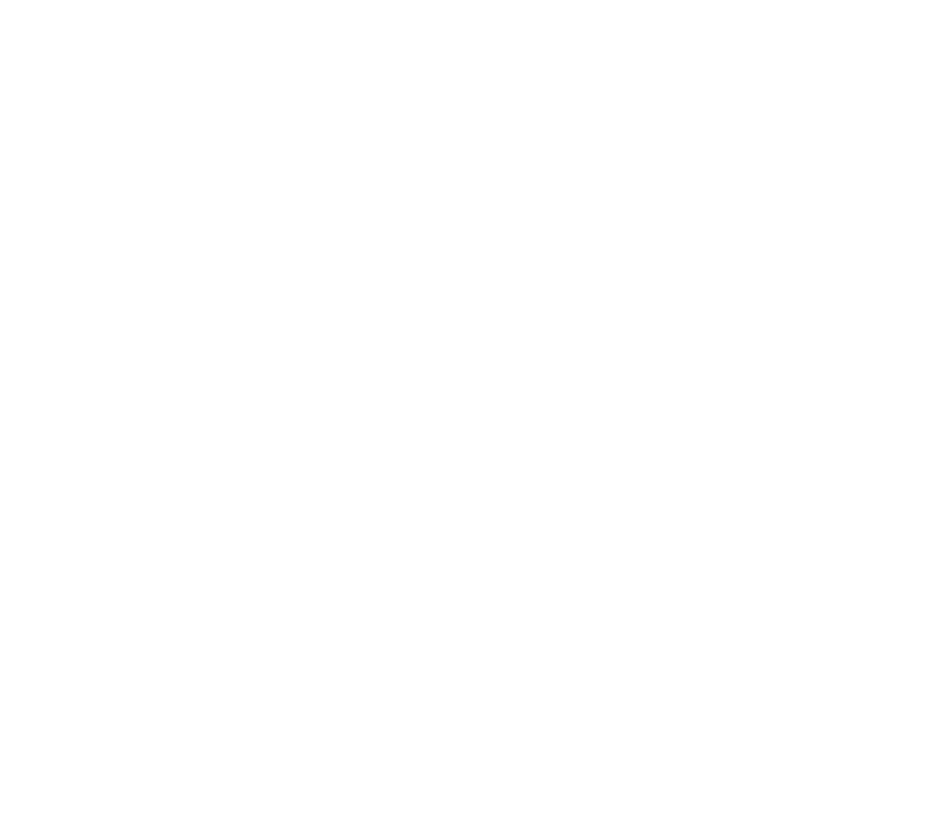
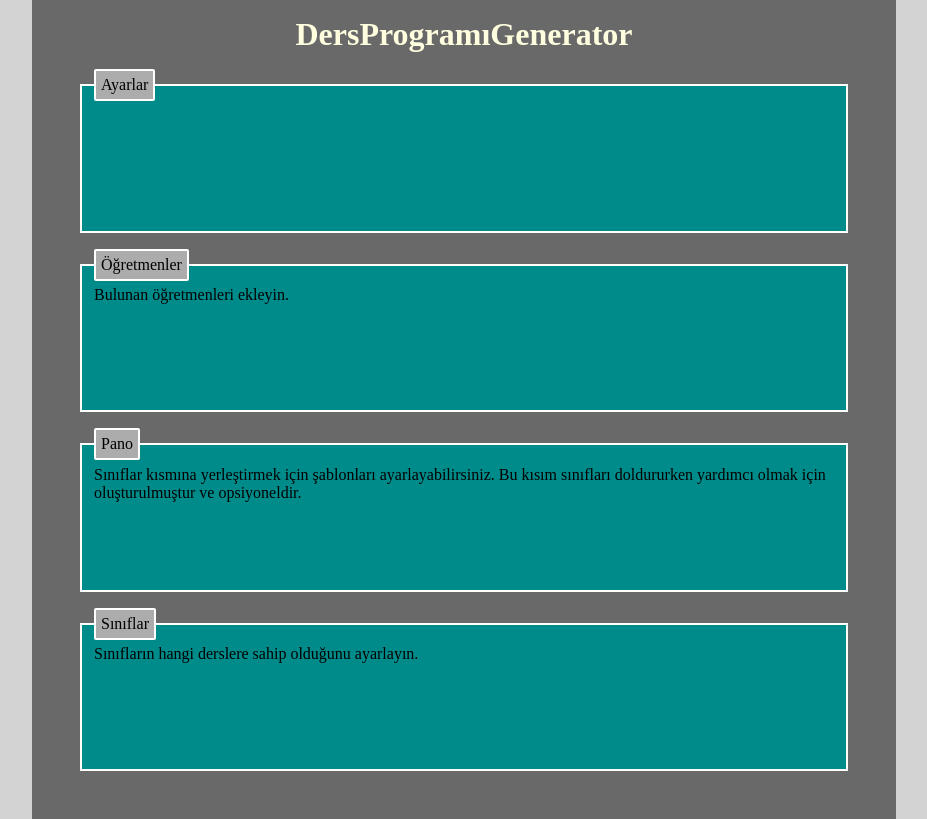
Before and after one commit to EmrahGK/website-project-4, a plain HTML site: page main/index.html in a window 1280 px wide. Shown: the whole page, without its empty margins (176-1103 px from the left). Drawn offline with Linux system fonts and the light colour scheme; a web font is replaced by a local one.

Commit message:
dasdasdasasdasas
asdasdasda

```diff
--- a/main/index.html
+++ b/main/index.html
@@ -1,24 +1,56 @@
 <!DOCTYPE html>
 <html lang="en">
-
    <head>
       <meta charset="utf-8" />
       <meta name="author" content="EmrahGk and Dennis(Alan404)" />
       <meta name="viewport" content="width=device-width, initial-scale=1" />
-    <meta name="description" content="Ders programı" />
+      <link rel="icon" href="https://glitch.com/favicon.ico" />
+      <title>Ders Programı Oluşturucu</title>
+      <meta name="description" content="Ders programı generatörü" />
       <meta name="robots" content="index,follow" />
       <meta property="og:title" content="Hello World!" />
       <meta property="og:type" content="article" />
       <meta property="og:url" content="https://glitch-hello-website.glitch.me/" />
       <meta property="og:description" content="A simple website, built with Glitch. Remix it to get your own." />
-    <link rel="stylesheet" href="/style.css" />
-    <script src="/script.js" defer></script>
-    <title>Ders Programı Oluşturucu</title>
-
+      <link rel="stylesheet" href="./style.css">
+      <script src="./script.js"></script>
    </head>
-
    <body>
-
+        <main>
+            <header>
+                <h1>DersProgramıGenerator</h1>
+            </header>
+            <fieldset>
+                <legend>
+                Ayarlar
+                </legend>
+                <!-- load, save, (localStorage) export save, import save (filesystem) -->
+            </fieldset>
+            <fieldset>
+                <legend>
+                Öğretmenler
+                </legend>
+                <span class="color-secondary">
+                Bulunan öğretmenleri ekleyin.
+                </span>
+            </fieldset>
+            <fieldset>
+                <legend>
+                Pano
+                </legend>
+                <span class="color-secondary">
+                Sınıflar kısmına yerleştirmek için şablonları ayarlayabilirsiniz.
+                Bu kısım sınıfları doldururken yardımcı olmak için oluşturulmuştur ve opsiyoneldir.
+                </span>
+            </fieldset>
+            <fieldset>
+                <legend>
+                Sınıflar
+                </legend>
+                <span class="color-secondary">Sınıfların hangi derslere sahip olduğunu ayarlayın.</span>
+            </fieldset>
+            <footer>
+            </footer>
+        </main>
    </body>
-
 </html>
--- a/main/script.js
+++ b/main/script.js
@@ -0,0 +1,26 @@
+/*
+  ProgramIdentifier
+
+d{a}[:{b}] where 0 < a < 6 and 0 < b < 9
+
+d1 = monday
+d5 = friday
+etc
+
+d1:8 - monday, 8th period
+
+*/
+
+const Schemas = {
+  Teacher: {
+    name: String,
+    subject: String,
+    unavailability: ["String,ProgramIdentifier"],
+    id: "String,Unique",
+  },
+  Class: {
+    subjects: ["String:Teacher.id"]
+  }
+}
+
+console.log("UwU");
--- a/main/style.css
+++ b/main/style.css
@@ -0,0 +1,42 @@
+@import url("https://fonts.cdnfonts.com/css/beautiful-people-personal-use");
+@import url("https://fonts.cdnfonts.com/css/tj-lordo-one");
+
+*{
+    margin: 0;
+    color: black;
+}
+
+body{
+    background-color: lightgray;
+}
+main{
+    margin-top: 0;
+    margin: 0 auto;
+    background-color: dimgrey;
+    padding: 3em;
+    padding-top: 1em;
+    width: 60%;
+}
+
+header h1{
+    text-align: center;
+    color:lightyellow;
+
+}
+
+fieldset{
+    margin: 1em 0 0 0;
+    min-height: 18vh;
+    border: 2px solid white;
+    background-color:darkcyan;
+}
+
+legend{
+    padding: 5px;
+    box-sizing: border-box;
+    border: 2px solid white;
+    border-radius:2px;
+    background-color: rgb(172, 172, 172);
+    color: black;
+
+}
```
Lines whose indentation alone changed are shown as unchanged.
